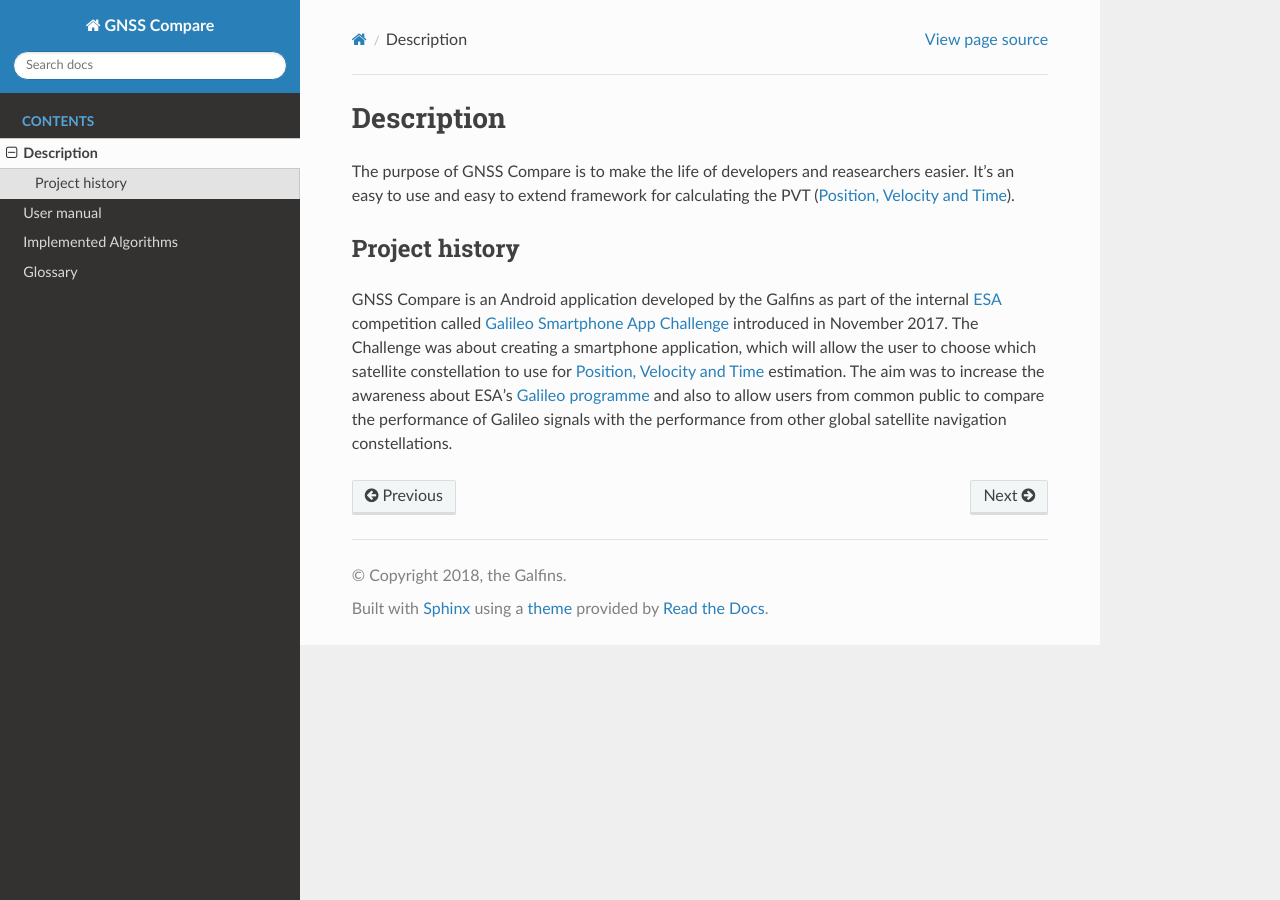
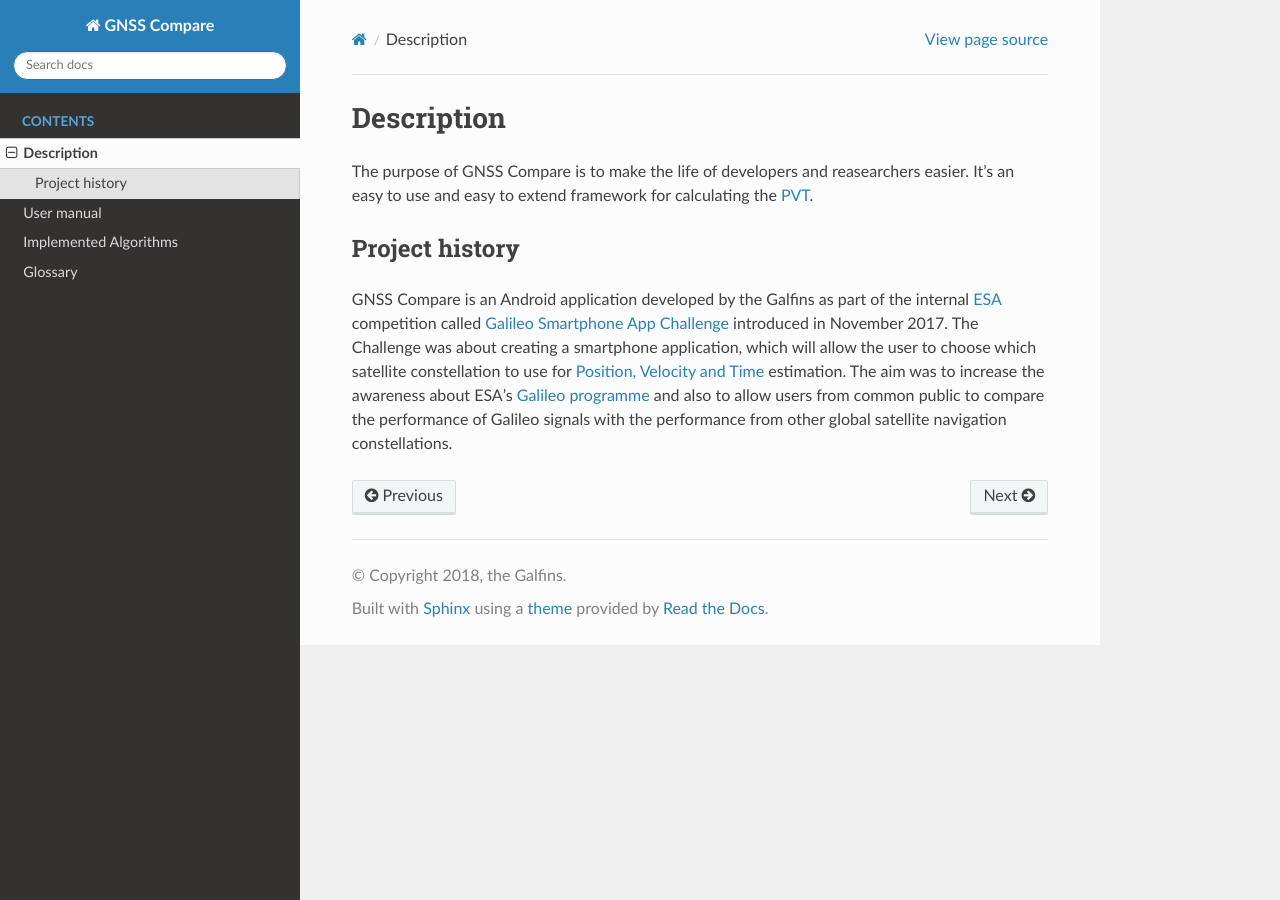
Before and after one commit to TheGalfins/GNSS_Compare, a Sphinx documentation site: the page built from docs/description.rst, in a window 1280 px wide. Built offline with Sphinx 7.4.7 and the Read the Docs theme 2.0.0, drawn with Linux system fonts in a browser that asks for light colours; some of the changed lines change nothing that is shown.

Commit message:
playing around with cross refs

```diff
--- a/docs/description.rst
+++ b/docs/description.rst
@@ -3,7 +3,7 @@
 Description
 ***********
 
-The purpose of GNSS Compare is to make the life of developers and reasearchers easier. It's an easy to use and easy to extend framework for calculating the PVT (:ref:`pvt`).
+The purpose of GNSS Compare is to make the life of developers and reasearchers easier. It's an easy to use and easy to extend framework for calculating the :ref:`PVT<pvt>`.
 
 
 Project history
```
